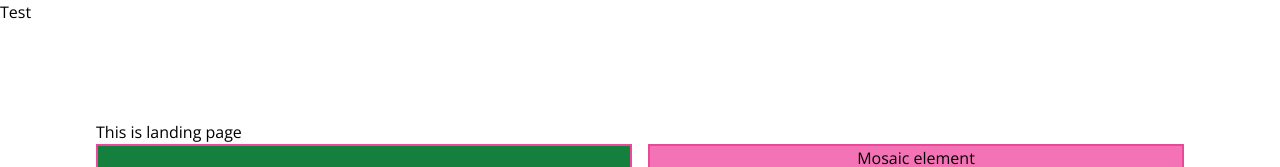
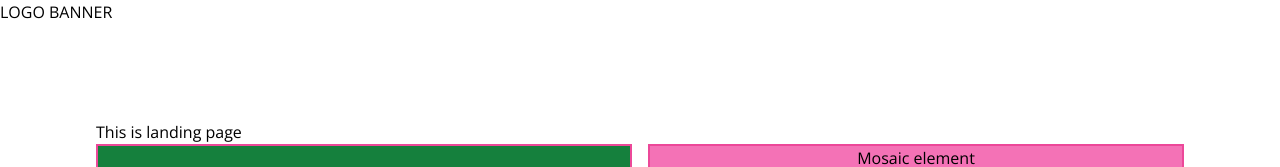
Before and after one commit to maksymilianPadalak/videotools-nextjs, a Next.js app: page / in a window 1280 px wide. Shown: the top 167 px of the page. Built offline with nearby package versions, Linux system fonts and the light colour scheme.

Commit message:
Create templates alias, create logo banner organism

```diff
--- /dev/null
+++ b/src/app/components/organisms/LogoBanner/LogoBanner.tsx
@@ -0,0 +1,3 @@
+export const LogoBanner = () => {
+  return <h1>LOGO BANNER</h1>;
+};
--- /dev/null
+++ b/src/app/components/organisms/LogoBanner/index.ts
@@ -0,0 +1 @@
+export {LogoBanner} from './LogoBanner'
--- a/src/app/layout.tsx
+++ b/src/app/layout.tsx
@@ -2,6 +2,7 @@ import type { Metadata } from "next";
 import { Open_Sans } from "next/font/google";
 import cx from "classnames";
 import "./globals.css";
+import { LogoBanner } from "@organisms/LogoBanner";
 
 //TODO move font to font folder
 const openSans = Open_Sans({
@@ -22,7 +23,7 @@ export default function RootLayout({
   return (
     <html lang="en">
       <body className={cx(openSans.variable)}>
-        <div>Test</div>
+        <LogoBanner />
         {children}
       </body>
     </html>
--- a/src/app/page.tsx
+++ b/src/app/page.tsx
@@ -1,5 +1,4 @@
-import { Mosaic } from "@organisms/Mosaic/Mosaic";
-import { LandingPage } from "./components/templates/LandingPage";
+import { LandingPage } from "@templates/LandingPage";
 
 export default function Home() {
   return (
--- a/tsconfig.json
+++ b/tsconfig.json
@@ -21,7 +21,8 @@
       "@/*": ["./src/*"],
       "@atoms/*": ["./src/app/components/atoms/*"],
       "@molecules/*": ["./src/app/components/molecules/*"],
-      "@organisms/*": ["./src/app/components/organisms/*"]
+      "@organisms/*": ["./src/app/components/organisms/*"],
+      "@templates/*": ["./src/app/components/templates/*"]
 
     }
   },
```
